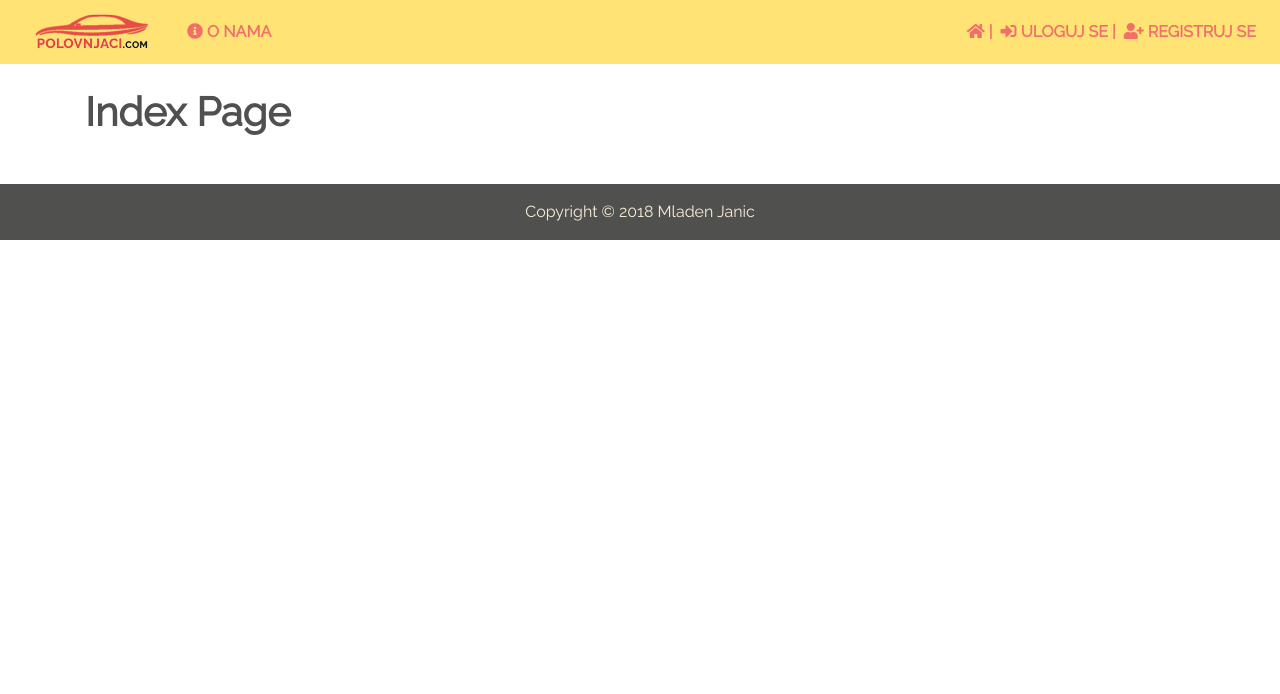
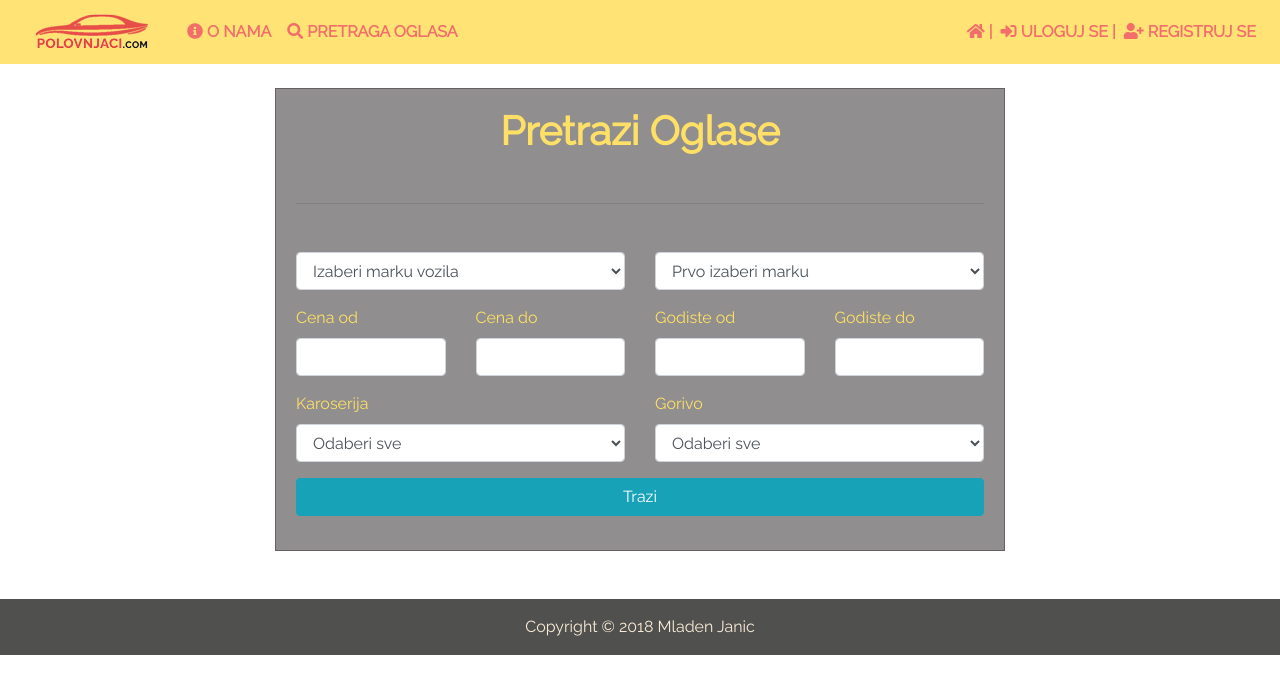
Before and after one commit to mladenjanic/Polovnjaci, a Django app: page / in a window 1280 px wide. Shown: the top 694 px of the page. Run offline with Django 3.2, Linux system fonts and the light colour scheme; data comes from the database, SQL or seed files in the repository; some libraries are stand-ins or nearby versions.

Commit message:
Adding search options

```diff
--- a/cars/forms.py
+++ b/cars/forms.py
@@ -2,7 +2,7 @@ import json
 from django import forms
 from django.contrib.auth.forms import ReadOnlyPasswordHashField
 from django.contrib.auth.forms import UserCreationForm
-#from django.contrib.auth.models import User
+from pages.search_choices import karoserija, gorivo
 from .models import *
 
 class RegCarForm(forms.ModelForm):
@@ -39,6 +39,44 @@ class RegCarForm(forms.ModelForm):
     self.fields['car'].widget = forms.HiddenInput()
     self.fields['brand_name'].widget = forms.HiddenInput()
     self.initial['user'] = User.objects.get(pk=user.id)
+
+
+
+class SearchForm(forms.Form):
+  dcars = {}
+  list_cars = []
+  for car in Car.objects.all():
+    if car.brand.company_name in dcars:
+      dcars[car.brand.company_name].append(car.name)
+    else:
+      dcars[car.brand.company_name] = [car.name]
+    list_cars.append((car.name,car.name))
+
+  brands = [str(brand) for brand in Brand.objects.all()]
+
+  brands = json.dumps(brands)
+  cars = json.dumps(dcars)
+
+
+  brand_select = forms.ChoiceField(choices=([(brand, brand) for brand in brands]), label='', required=False)
+  car_select = forms.ChoiceField(choices=(list_cars), label='', required=False)
+
+  cena_od = forms.IntegerField(required=False)
+  cena_do = forms.IntegerField(required=False)
+  godiste_od = forms.IntegerField(required=False)
+  godiste_do = forms.IntegerField(required=False)
+  karoserija = forms.ChoiceField(choices=(karoserija), required=False)
+  gorivo = forms.ChoiceField(choices=(gorivo), required=False)
+
+
+  def __init__(self, *args, **kwargs):
+    super(SearchForm, self).__init__(*args, **kwargs)
+    self.fields['brand_select'].queryset = Brand.objects.all()
+
+
+
+
+
 
 
 class UserForm(forms.ModelForm):
--- a/cars/urls.py
+++ b/cars/urls.py
@@ -5,8 +5,8 @@ from . import views
 urlpatterns = [
   path('', views.fleets, name='cars'),
   path('<int:id>/', views.fleet, name='car'),
-  path('search', views.search, name='search'),
   path('add', views.regcar, name='regcar'),
+  path('search/', views.search, name='search'),
   path('<int:pk>/update', views.FleetUpdate.as_view(), name='edit-car'),
   path('<int:pk>/delete', views.FleetDeleteView.as_view(), name='delete'),
 
--- /dev/null
+++ b/pages/search_choices.py
@@ -0,0 +1,18 @@
+karoserija = (
+    ('', 'Odaberi sve'),
+    ('Limuzina', 'Limuzina'),
+    ('Hečbek', 'Hečbek'),
+    ('Karavan', 'Karavan'),
+    ('Kupe', 'Kupe'),
+    ('Monovolumen', 'Monovolumen'),
+    ('Kabriolet', 'Kabriolet'),
+  )
+
+gorivo = (
+    ('', 'Odaberi sve'),
+    ('Dizel', 'Dizel'),
+    ('Benzin', 'Benzin'),
+    ('Benzin + TNG', 'Benzin + TNG'),
+    ('Metan CNG', 'Metan CNG'),
+    ('Hibrid', 'Hibrid'),
+  )
--- a/pages/views.py
+++ b/pages/views.py
@@ -1,9 +1,13 @@
 from django.shortcuts import render
 from django.http import HttpResponse
+from cars.models import User
+from cars.forms import SearchForm
 
 # Create your views here.
 def index(request):
-  return render(request, 'pages/index.html', {})
+  user = User.objects.get(pk=1)
+  car_form = SearchForm()
+  return render(request, 'pages/index.html', {'car_form': car_form})
 
 def about(request):
   return render(request, 'pages/about.html', {})
--- a/polovnjaci/static/css/style.css
+++ b/polovnjaci/static/css/style.css
@@ -137,6 +137,17 @@ img {
 .listcar-price {
   color: #f25f5c;
   font-weight: bold;
+}
+
+.search-form {
+  border: 1px solid #666060 !important;
+  padding: 10px 20px;
+  background-color: rgba(97, 94, 94, 0.7);
+  color: #ffe066;
+}
+
+.search-form>h1 {
+  color: #ffe066;
 }
 
 label.col-form-label[for='id_photo1'] {
--- a/static/css/style.css
+++ b/static/css/style.css
@@ -34,6 +34,12 @@ a.nav-link {
 
 img.upload-img {
   height: 359px !important;
+}
+
+.search-form {
+  border: 2px solid #f25f5c !important;
+  border-radius: 5px !important;
+  padding: 10px;
 }
 
 
--- a/templates/pages/index.html
+++ b/templates/pages/index.html
@@ -1,6 +1,11 @@
 {% extends 'base.html' %}
+{% load static}
 
 
 {% block content %}
-  <h1>Index Page</h1>
+  {% include 'partials/_search-form.html' %}
 {% endblock %}
+
+{% block js %}
+  {% include "js1.html" %}
+{% endblock %}
--- a/templates/partials/_navbar.html
+++ b/templates/partials/_navbar.html
@@ -11,6 +11,9 @@
     <ul class="navbar-nav">
       <li class="nav-item">
         <a class="nav-link" href="{% url 'about' %}"><i class="fas fa-info-circle"></i> O nama<span class="sr-only">(current)</span></a>
+      </li>
+      <li class="nav-item">
+        <a class="nav-link" href="{% url 'index' %}"><i class="fas fa-search"></i> Pretraga oglasa</a>
       </li>
       {% if user.is_authenticated %}
       <li class="nav-item  border border-info rounded">
--- /dev/null
+++ b/templates/partials/_search-form.html
@@ -0,0 +1,49 @@
+
+{% load crispy_forms_tags %}
+{% load static %}
+
+    <div class="row justify-content-center">
+        <div class="col-8">
+          <div class="search-form">
+            <h1 class="mt-2 mb-5 text-center">Pretrazi Oglase</h1>
+            <hr class="mt-0 mb-5">
+            <form action="{% url 'search' %}" >
+
+                <div class="row">
+                    <div class="col-6">
+                        {{ car_form.brand_select|as_crispy_field }}
+                    </div>
+                    <div class="col-6">
+                        {{ car_form.car_select|as_crispy_field }}
+                    </div>
+                </div>
+
+                <div class="row">
+                    <div class="col-3">
+                        {{ car_form.cena_od|as_crispy_field }}
+                    </div>
+                    <div class="col-3">
+                      {{ car_form.cena_do|as_crispy_field }}
+                  </div>
+                    <div class="col-3">
+                        {{ car_form.godiste_od|as_crispy_field }}
+                    </div>
+                    <div class="col-3">
+                      {{ car_form.godiste_do|as_crispy_field }}
+                  </div>
+                </div>
+                <div class="row">
+                    <div class="col-6">
+                        {{ car_form.karoserija|as_crispy_field }}
+                    </div>
+                    <div class="col-6">
+                        {{ car_form.gorivo|as_crispy_field }}
+                    </div>
+                </div>
+
+                <input type="submit" value="Trazi" class="btn btn-info btn-block">
+            </form>
+            <br>
+        </div>
+        </div>
+    </div>
```
Also changed, not shown: cars/views.py (+38 -4 lines), templates/cars/car_search.html (+78 -1 lines).
